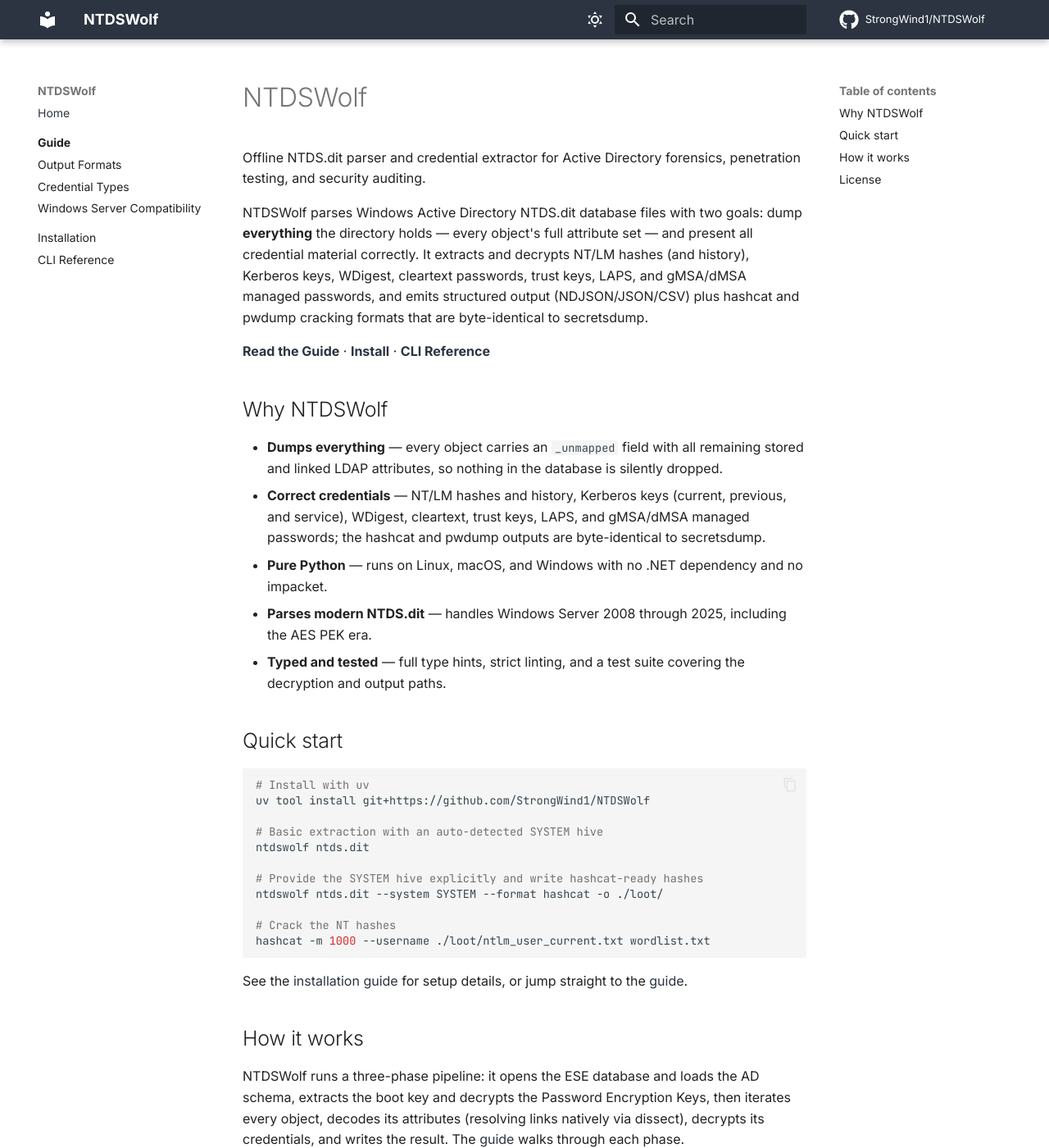
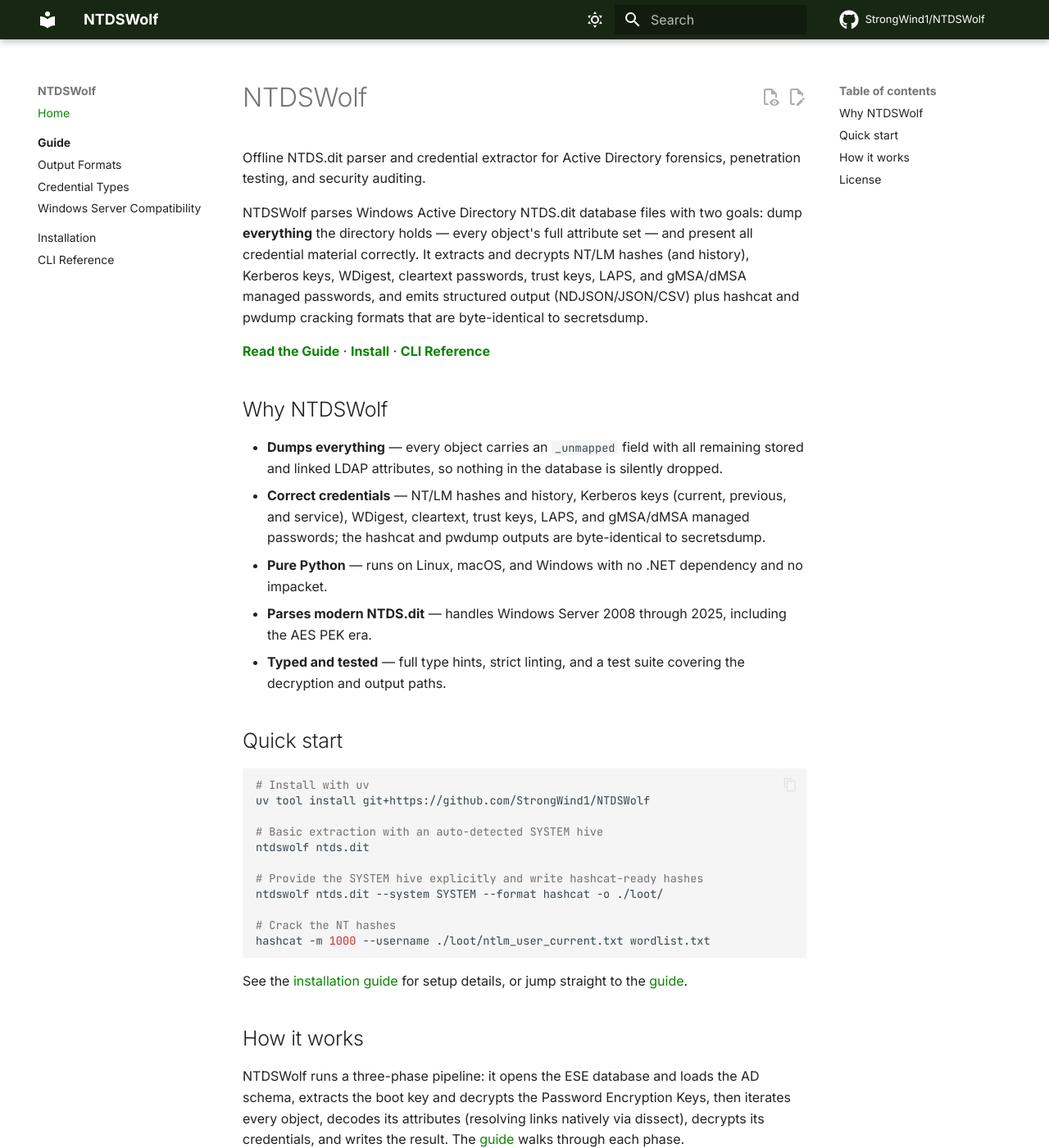
Before and after one commit to StrongWind1/NTDSWolf, an MkDocs documentation site: the page built from docs/index.md, in a window 1280 px wide and 1400 px high. Shown: the whole window at 82% size. Built offline with MkDocs 1.6.1 and Material for MkDocs 9.7.7, drawn with Linux system fonts in a browser that asks for light colours; plug-ins that fetch from the network failed and are left out; comment, search, counter and statistics services are not loaded; some of the changed text lies outside the part shown.

Commit message:
docs: publish under strongwind.dev and standardize the mkdocs config
site_url pointed at strongwind1.github.io, which 301-redirects to
strongwind.dev, so the canonical tag and every sitemap entry advertised a host
that serves no content.

- site_url -> https://strongwind.dev/NTDSWolf/
- align theme, features, markdown extensions and plugins with the sibling docs
  sites; add copyright, edit_uri, strict and a validation block
- enable the privacy plugin so Google Fonts are served from the site
- move the palette into stylesheets/theme.css with primary and accent both
  custom, defining every Material colour variable plus --md-hue
--md-typeset-a-color is now set explicitly: it defaults to the primary colour,
which rendered body links near-black against this palette.

```diff
--- a/docs/stylesheets/extra.css
+++ /dev/null
@@ -1,12 +0,0 @@
-/* Custom primary palette -- slate base to match the "wolf" suite, amber accent. */
-:root {
-  --md-primary-fg-color: #2b3440;
-  --md-primary-fg-color--light: #3b4654;
-  --md-primary-fg-color--dark: #1a2029;
-}
-
-[data-md-color-scheme="slate"] {
-  --md-primary-fg-color: #1a2029;
-  --md-primary-fg-color--light: #2b3440;
-  --md-primary-fg-color--dark: #12161d;
-}
--- /dev/null
+++ b/docs/stylesheets/theme.css
@@ -0,0 +1,54 @@
+/* NTDSWolf -- site theme.
+ *
+ * The only place this site's colour is defined. mkdocs.yml sets `primary: custom`
+ * and `accent: custom`, which make Material emit the palette attributes but ship
+ * no rules for them, so every variable below has to be supplied here. Anything
+ * omitted silently falls back to Material's indigo defaults in main.css.
+ *
+ * `:root > *` rather than `:root`: the palette attributes live on <body>, so this
+ * matches the same element and keeps winning even if the config ever moves back
+ * to a named colour. Plain `:root` targets <html> and would be overridden.
+ *
+ * Material already paints .md-header and .md-tabs from --md-primary-fg-color.
+ * Do not add direct background-color rules for them -- that is what let the
+ * header drift away from the variable that claims to define it.
+ */
+
+:root > * {
+  /* Header, tabs, footer */
+  --md-primary-fg-color: #182713;
+  --md-primary-fg-color--light: #253c1d;
+  --md-primary-fg-color--dark: #0f180b;
+
+  /* Text drawn on top of the header bar */
+  --md-primary-bg-color: #ffffff;
+  --md-primary-bg-color--light: #ffffffb3;
+
+  /* Text drawn on top of accent-filled elements */
+  --md-accent-bg-color: #ffffff;
+  --md-accent-bg-color--light: #ffffffb3;
+}
+
+/* Accent ships one shade per scheme. Material's 16 named accents are tuned to stay
+ * legible on both backgrounds; a hand-picked one is not, and every value here was
+ * solved to clear WCAG AA (4.5:1) against the scheme it renders on.
+ *
+ * --md-typeset-a-color is set explicitly because Material defaults it to
+ * var(--md-primary-fg-color). With a primary this dark that renders body links in
+ * near-black, indistinguishable from surrounding text. */
+
+[data-md-color-scheme="slate"] {
+  /* Tints all 19 hsl-derived slate surfaces -- page, code, footer, tables -- to
+   * this site's hue, instead of hardcoding each one. */
+  --md-hue: 105;
+
+  --md-accent-fg-color: #6ae963;
+  --md-accent-fg-color--transparent: #6ae9631a;
+  --md-typeset-a-color: #6ae963;
+}
+
+[data-md-color-scheme="default"] {
+  --md-accent-fg-color: #0c8406;
+  --md-accent-fg-color--transparent: #0c84061a;
+  --md-typeset-a-color: #0c8406;
+}
--- a/mkdocs.yml
+++ b/mkdocs.yml
@@ -1,8 +1,10 @@
 site_name: NTDSWolf
 site_description: Offline NTDS.dit parser and credential extractor for Active Directory forensics.
-site_url: https://strongwind1.github.io/NTDSWolf/
+site_url: https://strongwind.dev/NTDSWolf/
 repo_url: https://github.com/StrongWind1/NTDSWolf
 repo_name: StrongWind1/NTDSWolf
+edit_uri: edit/main/docs/
+copyright: Copyright &copy; 2025 - 2026 StrongWind1
 
 theme:
   name: material
@@ -16,7 +18,7 @@
     - media: "(prefers-color-scheme: dark)"
       scheme: slate
       primary: custom
-      accent: amber
+      accent: custom
       toggle:
         icon: material/weather-night
         name: Switch to light mode
@@ -24,11 +26,12 @@
     - media: "(prefers-color-scheme: light)"
       scheme: default
       primary: custom
-      accent: amber
+      accent: custom
       toggle:
         icon: material/weather-sunny
         name: Switch to dark mode
   features:
+    # Navigation
     - navigation.instant
     - navigation.instant.prefetch
     - navigation.instant.progress
@@ -38,17 +41,26 @@
     - navigation.top
     - navigation.indexes
     - navigation.footer
+    # Table of contents
     - toc.follow
+    # Search
     - search.highlight
     - search.suggest
     - search.share
+    # Header
     - header.autohide
     - announce.dismiss
+    # Content
     - content.code.copy
     - content.code.annotate
+    - content.action.edit
+    - content.action.view
 
 plugins:
   - search
+  # Downloads the Google Fonts requested by theme.font at build time so the
+  # published site makes no third-party requests.
+  - privacy
 
 markdown_extensions:
   - admonition
@@ -101,6 +113,14 @@
   generator: false
 
 extra_css:
-  - stylesheets/extra.css
+  # theme.css is the site palette; primary and accent are both `custom`,
+  # so every Material colour variable is defined there.
+  - stylesheets/theme.css
 
 strict: true
+
+validation:
+  omitted_files: warn
+  absolute_links: warn
+  unrecognized_links: warn
+  anchors: warn
```
